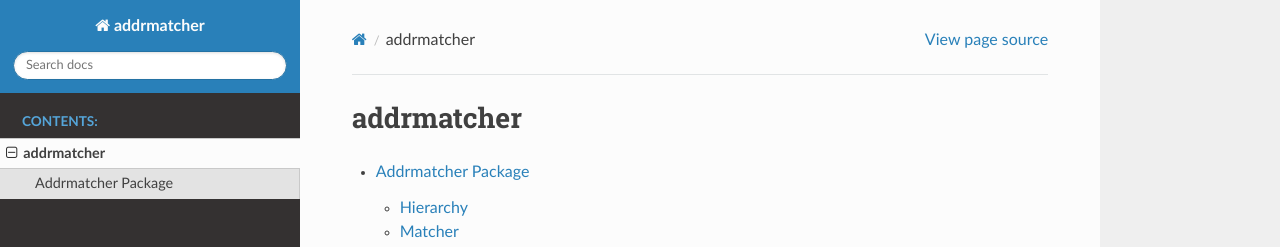
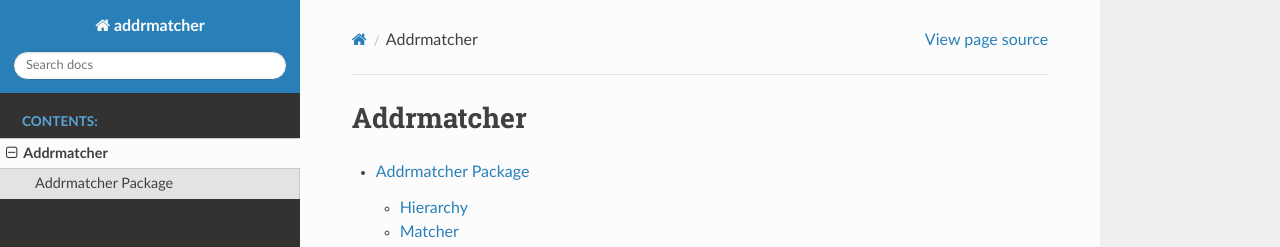
Before and after one commit to uts-mdsi-ilab2-synergy/addrmatcher, a Sphinx documentation site: the page built from docs/source/modules.rst, in a window 1280 px wide. Shown: the top 247 px of the page. Built offline with Sphinx 7.4.7 and the Read the Docs theme 2.0.0, drawn with Linux system fonts in a browser that asks for light colours; pages that are not in the unit, such as notebooks, are missing from menus.

```diff
--- a/docs/source/modules.rst
+++ b/docs/source/modules.rst
@@ -1,4 +1,4 @@
-addrmatcher
+Addrmatcher
 ===========
 
 .. toctree::
```
Also changed, not shown: .readthedocs.yaml, docs/requirements.txt (line endings or trailing spaces).
